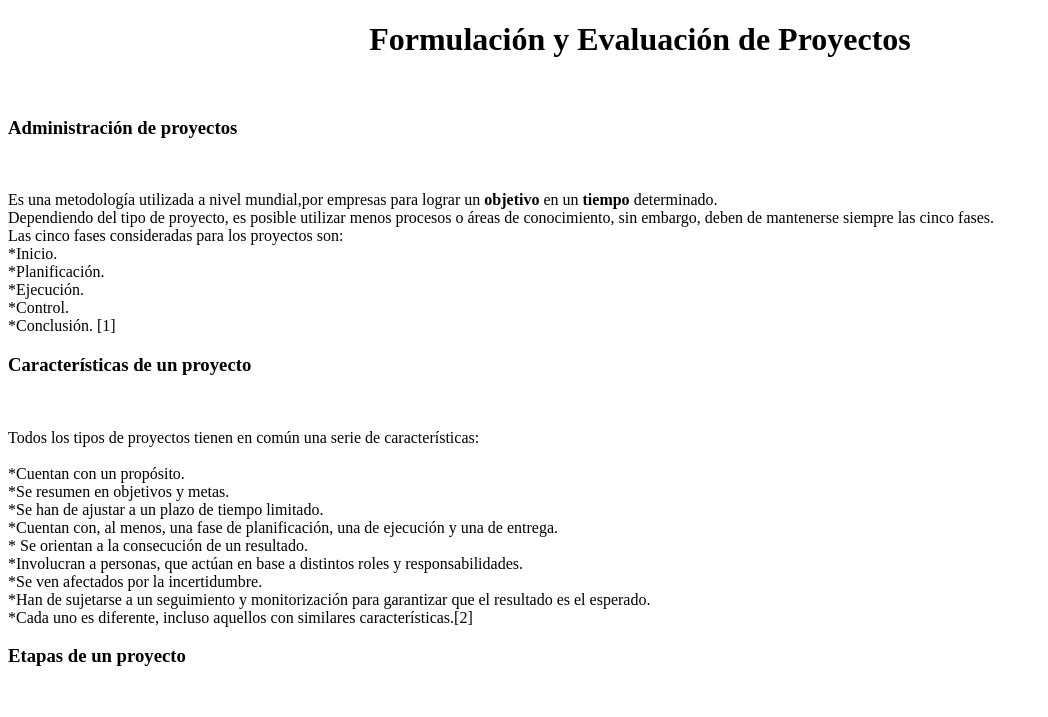
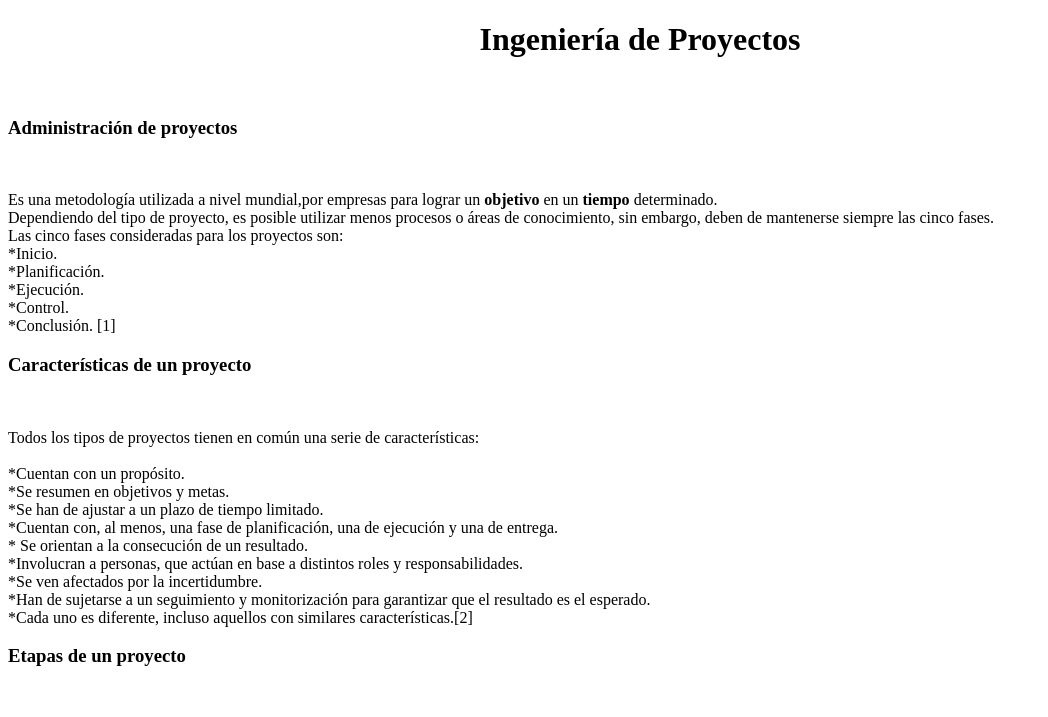
Before and after one commit to albertoper3z/FormulacionYEvaluaciondeproyectos, a plain HTML site: page index.html in a window 1280 px wide. Shown: the top 717 px of the page, without its empty margins (0-1048 px from the left). Drawn offline with Linux system fonts and the light colour scheme.

Commit message:
Update index.html

```diff
--- a/index.html
+++ b/index.html
@@ -4,7 +4,7 @@
 
     <body id="page-top">
        <div>
-          <h1 align="center"> Formulación y Evaluación de Proyectos</h1><br>
+          <h1 align="center"> Ingeniería de Proyectos</h1><br>
                <h3>Administración de proyectos</h3> <br>
                      <p>Es una metodología utilizada a nivel mundial,por empresas para lograr un <strong>objetivo</strong> en un <strong>tiempo</strong> determinado.<br>
                            Dependiendo del tipo de proyecto, es posible utilizar menos procesos o áreas de conocimiento, sin embargo, deben de mantenerse siempre las cinco fases.<br>
```
